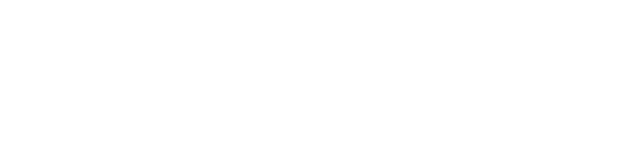
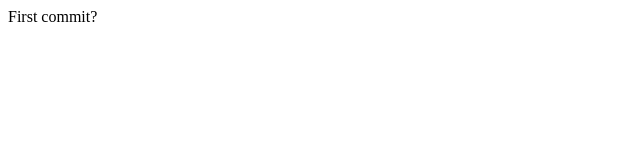
Before and after one commit to levsgit/ono-tebe-nado, a plain HTML site: page index.html in a window 1280 px wide. Shown: the whole page, without its empty margins (0-640 px from the left). Drawn offline with Linux system fonts and the light colour scheme.

Commit message:
first-commit

```diff
--- a/index.html
+++ b/index.html
@@ -6,5 +6,5 @@
     <meta name="viewport" content="width=device-width, initial-scale=1.0" />
     <title>Оно тебе надо — аукцион вещей, в которые никто не верил</title>
   </head>
-  <body></body>
+  <body>First commit?</body>
 </html>
```
